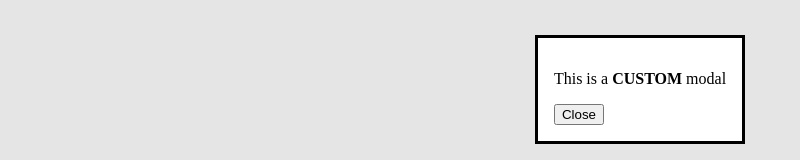
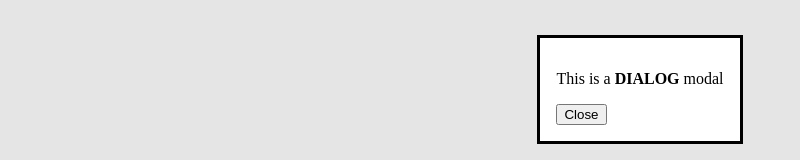
Before and after one commit to SohamAxel/ReactHandsOn, a React (Vite) app: page / in a window 1280 px wide. Both pictures are taken after a click on the button "DialogModal". Shown: the part 311-471 px from the top of the page, without its empty margins (0-800 px from the left). Built offline with nearby package versions, Linux system fonts and the light colour scheme.

Commit message:
Text Change

```diff
--- a/src/Components/DialogModal.jsx
+++ b/src/Components/DialogModal.jsx
@@ -16,7 +16,7 @@ const DialogModal = () => {
       <button onClick={() => toggleModal()}>DialogModal</button>
       <DialogModalPortal hideModal={hideModal} showDialogModal={showDialogModal}>
         <p>
-          This is a <strong>CUSTOM</strong> modal
+          This is a <strong>DIALOG</strong> modal
         </p>
       </DialogModalPortal>
     </>
```
